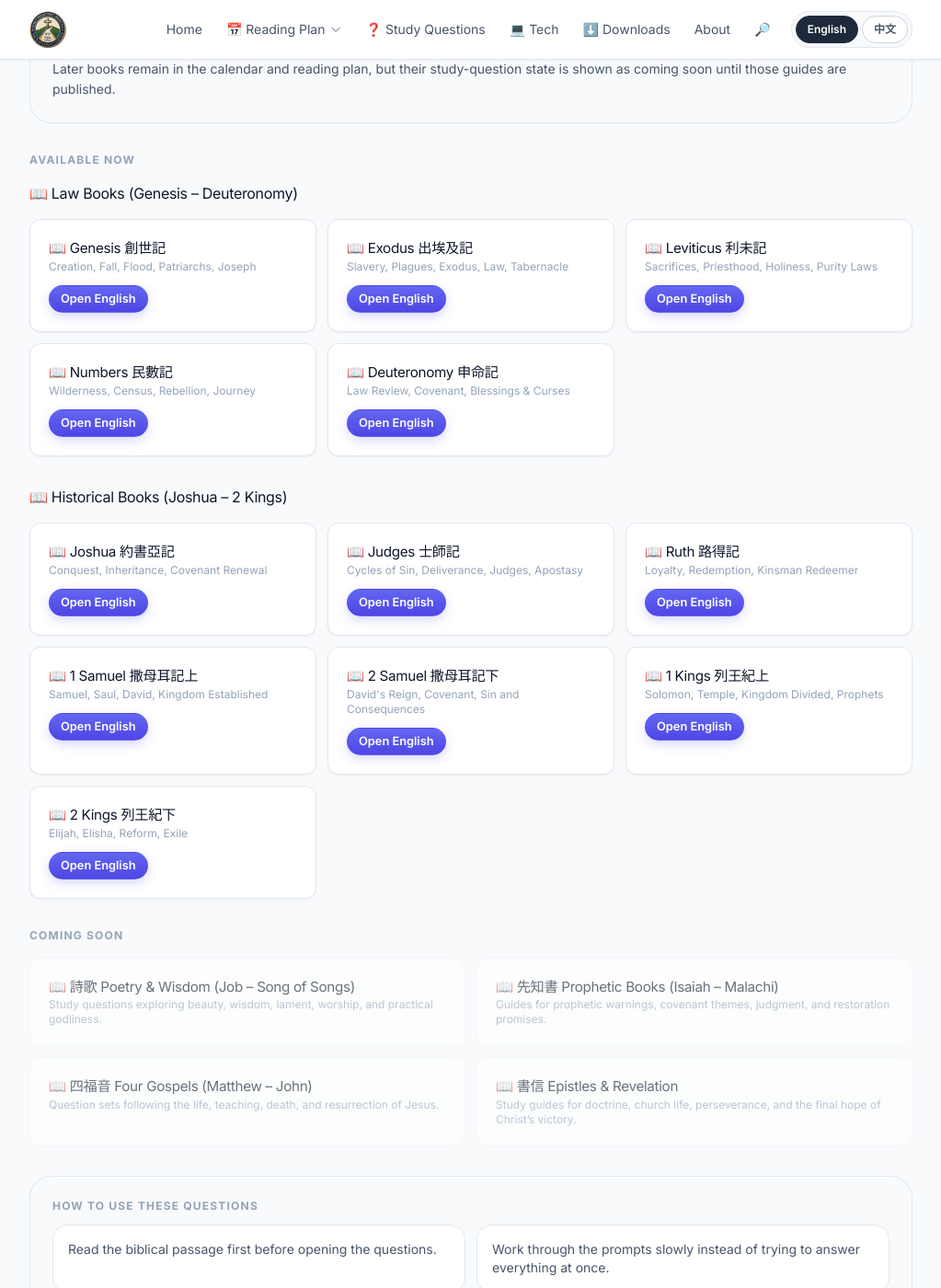
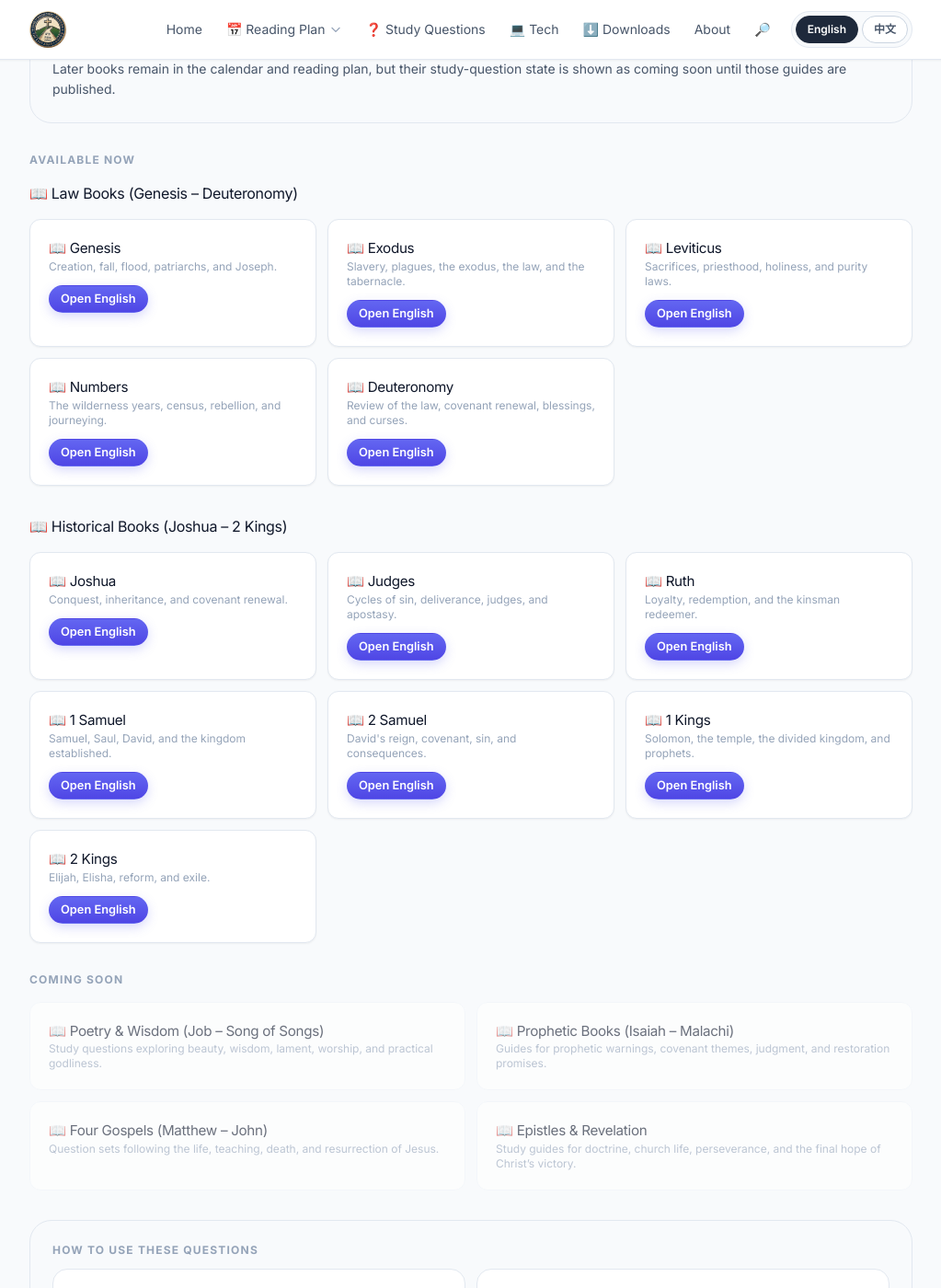
Before and after one commit to mansli7/mansli7.github.io, a Jekyll site: the page built from bs/sq/index.md, in a window 1280 px wide and 1400 px high, scrolled down 447 px. Shown: the whole window at 92% size, without its empty margins (128-1151 px from the left). Built offline with Jekyll 4.4.1, drawn with Linux system fonts in a browser that asks for light colours; nearby versions of some CDN libraries; part of the change alters nothing that is shown.

Commit message:
improve after review 5

```diff
--- a/bs/sq/index.md
+++ b/bs/sq/index.md
@@ -45,40 +45,50 @@ title: Study Questions
 <h2 class="card-zh" style="margin-top:0;">📖 律法書 (創世記至申命記)</h2>
 <div class="grid grid-cols-1 sm:grid-cols-2 lg:grid-cols-3 gap-3 mb-8 mt-4">
   <div class="bg-white rounded-xl border border-slate-200 p-5 shadow-sm transition-all duration-200 hover:-translate-y-0.5 hover:shadow-md">
-    <h3 style="margin-top:0;font-size:0.95rem;">📖 Genesis 創世記</h3>
-    <p class="text-xs text-slate-400 mb-3">Creation, Fall, Flood, Patriarchs, Joseph</p>
+    <h3 class="card-en" style="margin-top:0;font-size:0.95rem;">📖 Genesis</h3>
+    <h3 class="card-zh" style="margin-top:0;font-size:0.95rem;">📖 創世記</h3>
+    <p class="card-en text-xs text-slate-400 mb-3">Creation, fall, flood, patriarchs, and Joseph.</p>
+    <p class="card-zh text-xs text-slate-400 mb-3">創造、墮落、洪水、族長，以及約瑟的故事。</p>
     <div class="flex gap-2">
       <a href="en/genesis" class="cta card-en" style="font-size:0.8rem;padding:0.4rem 0.75rem;">Open English</a>
       <a href="zh/genesis" class="cta card-zh" style="font-size:0.8rem;padding:0.4rem 0.75rem;">打開中文</a>
     </div>
   </div>
   <div class="bg-white rounded-xl border border-slate-200 p-5 shadow-sm transition-all duration-200 hover:-translate-y-0.5 hover:shadow-md">
-    <h3 style="margin-top:0;font-size:0.95rem;">📖 Exodus 出埃及記</h3>
-    <p class="text-xs text-slate-400 mb-3">Slavery, Plagues, Exodus, Law, Tabernacle</p>
+    <h3 class="card-en" style="margin-top:0;font-size:0.95rem;">📖 Exodus</h3>
+    <h3 class="card-zh" style="margin-top:0;font-size:0.95rem;">📖 出埃及記</h3>
+    <p class="card-en text-xs text-slate-400 mb-3">Slavery, plagues, the exodus, the law, and the tabernacle.</p>
+    <p class="card-zh text-xs text-slate-400 mb-3">奴役、災禍、出埃及、律法，以及會幕。</p>
     <div class="flex gap-2">
       <a href="en/exodus" class="cta card-en" style="font-size:0.8rem;padding:0.4rem 0.75rem;">Open English</a>
       <a href="zh/exodus" class="cta card-zh" style="font-size:0.8rem;padding:0.4rem 0.75rem;">打開中文</a>
     </div>
   </div>
   <div class="bg-white rounded-xl border border-slate-200 p-5 shadow-sm transition-all duration-200 hover:-translate-y-0.5 hover:shadow-md">
-    <h3 style="margin-top:0;font-size:0.95rem;">📖 Leviticus 利未記</h3>
-    <p class="text-xs text-slate-400 mb-3">Sacrifices, Priesthood, Holiness, Purity Laws</p>
+    <h3 class="card-en" style="margin-top:0;font-size:0.95rem;">📖 Leviticus</h3>
+    <h3 class="card-zh" style="margin-top:0;font-size:0.95rem;">📖 利未記</h3>
+    <p class="card-en text-xs text-slate-400 mb-3">Sacrifices, priesthood, holiness, and purity laws.</p>
+    <p class="card-zh text-xs text-slate-400 mb-3">獻祭、祭司職分、聖潔，以及潔淨條例。</p>
     <div class="flex gap-2">
       <a href="en/leviticus" class="cta card-en" style="font-size:0.8rem;padding:0.4rem 0.75rem;">Open English</a>
       <a href="zh/leviticus" class="cta card-zh" style="font-size:0.8rem;padding:0.4rem 0.75rem;">打開中文</a>
     </div>
   </div>
   <div class="bg-white rounded-xl border border-slate-200 p-5 shadow-sm transition-all duration-200 hover:-translate-y-0.5 hover:shadow-md">
-    <h3 style="margin-top:0;font-size:0.95rem;">📖 Numbers 民數記</h3>
-    <p class="text-xs text-slate-400 mb-3">Wilderness, Census, Rebellion, Journey</p>
+    <h3 class="card-en" style="margin-top:0;font-size:0.95rem;">📖 Numbers</h3>
+    <h3 class="card-zh" style="margin-top:0;font-size:0.95rem;">📖 民數記</h3>
+    <p class="card-en text-xs text-slate-400 mb-3">The wilderness years, census, rebellion, and journeying.</p>
+    <p class="card-zh text-xs text-slate-400 mb-3">曠野歲月、數點百姓、悖逆，以及路程。</p>
     <div class="flex gap-2">
       <a href="en/numbers" class="cta card-en" style="font-size:0.8rem;padding:0.4rem 0.75rem;">Open English</a>
       <a href="zh/numbers" class="cta card-zh" style="font-size:0.8rem;padding:0.4rem 0.75rem;">打開中文</a>
     </div>
   </div>
   <div class="bg-white rounded-xl border border-slate-200 p-5 shadow-sm transition-all duration-200 hover:-translate-y-0.5 hover:shadow-md">
-    <h3 style="margin-top:0;font-size:0.95rem;">📖 Deuteronomy 申命記</h3>
-    <p class="text-xs text-slate-400 mb-3">Law Review, Covenant, Blessings &amp; Curses</p>
+    <h3 class="card-en" style="margin-top:0;font-size:0.95rem;">📖 Deuteronomy</h3>
+    <h3 class="card-zh" style="margin-top:0;font-size:0.95rem;">📖 申命記</h3>
+    <p class="card-en text-xs text-slate-400 mb-3">Review of the law, covenant renewal, blessings, and curses.</p>
+    <p class="card-zh text-xs text-slate-400 mb-3">重述律法、更新盟約、祝福，以及咒詛。</p>
     <div class="flex gap-2">
       <a href="en/deuteronomy" class="cta card-en" style="font-size:0.8rem;padding:0.4rem 0.75rem;">Open English</a>
       <a href="zh/deuteronomy" class="cta card-zh" style="font-size:0.8rem;padding:0.4rem 0.75rem;">打開中文</a>
@@ -90,56 +100,70 @@ title: Study Questions
 <h2 class="card-zh">📖 歷史書 (約書亞記至列王紀下)</h2>
 <div class="grid grid-cols-1 sm:grid-cols-2 lg:grid-cols-3 gap-3 mb-8 mt-4">
   <div class="bg-white rounded-xl border border-slate-200 p-5 shadow-sm transition-all duration-200 hover:-translate-y-0.5 hover:shadow-md">
-    <h3 style="margin-top:0;font-size:0.95rem;">📖 Joshua 約書亞記</h3>
-    <p class="text-xs text-slate-400 mb-3">Conquest, Inheritance, Covenant Renewal</p>
+    <h3 class="card-en" style="margin-top:0;font-size:0.95rem;">📖 Joshua</h3>
+    <h3 class="card-zh" style="margin-top:0;font-size:0.95rem;">📖 約書亞記</h3>
+    <p class="card-en text-xs text-slate-400 mb-3">Conquest, inheritance, and covenant renewal.</p>
+    <p class="card-zh text-xs text-slate-400 mb-3">征服、承受產業，以及更新盟約。</p>
     <div class="flex gap-2">
       <a href="en/joshua" class="cta card-en" style="font-size:0.8rem;padding:0.4rem 0.75rem;">Open English</a>
       <a href="zh/joshua" class="cta card-zh" style="font-size:0.8rem;padding:0.4rem 0.75rem;">打開中文</a>
     </div>
   </div>
   <div class="bg-white rounded-xl border border-slate-200 p-5 shadow-sm transition-all duration-200 hover:-translate-y-0.5 hover:shadow-md">
-    <h3 style="margin-top:0;font-size:0.95rem;">📖 Judges 士師記</h3>
-    <p class="text-xs text-slate-400 mb-3">Cycles of Sin, Deliverance, Judges, Apostasy</p>
+    <h3 class="card-en" style="margin-top:0;font-size:0.95rem;">📖 Judges</h3>
+    <h3 class="card-zh" style="margin-top:0;font-size:0.95rem;">📖 士師記</h3>
+    <p class="card-en text-xs text-slate-400 mb-3">Cycles of sin, deliverance, judges, and apostasy.</p>
+    <p class="card-zh text-xs text-slate-400 mb-3">犯罪循環、拯救、士師，以及背道。</p>
     <div class="flex gap-2">
       <a href="en/judges" class="cta card-en" style="font-size:0.8rem;padding:0.4rem 0.75rem;">Open English</a>
       <a href="zh/judges" class="cta card-zh" style="font-size:0.8rem;padding:0.4rem 0.75rem;">打開中文</a>
     </div>
   </div>
   <div class="bg-white rounded-xl border border-slate-200 p-5 shadow-sm transition-all duration-200 hover:-translate-y-0.5 hover:shadow-md">
-    <h3 style="margin-top:0;font-size:0.95rem;">📖 Ruth 路得記</h3>
-    <p class="text-xs text-slate-400 mb-3">Loyalty, Redemption, Kinsman Redeemer</p>
+    <h3 class="card-en" style="margin-top:0;font-size:0.95rem;">📖 Ruth</h3>
+    <h3 class="card-zh" style="margin-top:0;font-size:0.95rem;">📖 路得記</h3>
+    <p class="card-en text-xs text-slate-400 mb-3">Loyalty, redemption, and the kinsman redeemer.</p>
+    <p class="card-zh text-xs text-slate-400 mb-3">忠誠、救贖，以及至親救贖者。</p>
     <div class="flex gap-2">
       <a href="en/ruth" class="cta card-en" style="font-size:0.8rem;padding:0.4rem 0.75rem;">Open English</a>
       <a href="zh/ruth" class="cta card-zh" style="font-size:0.8rem;padding:0.4rem 0.75rem;">打開中文</a>
     </div>
   </div>
   <div class="bg-white rounded-xl border border-slate-200 p-5 shadow-sm transition-all duration-200 hover:-translate-y-0.5 hover:shadow-md">
-    <h3 style="margin-top:0;font-size:0.95rem;">📖 1 Samuel 撒母耳記上</h3>
-    <p class="text-xs text-slate-400 mb-3">Samuel, Saul, David, Kingdom Established</p>
+    <h3 class="card-en" style="margin-top:0;font-size:0.95rem;">📖 1 Samuel</h3>
+    <h3 class="card-zh" style="margin-top:0;font-size:0.95rem;">📖 撒母耳記上</h3>
+    <p class="card-en text-xs text-slate-400 mb-3">Samuel, Saul, David, and the kingdom established.</p>
+    <p class="card-zh text-xs text-slate-400 mb-3">撒母耳、掃羅、大衛，以及王國的建立。</p>
     <div class="flex gap-2">
       <a href="en/1-samuel" class="cta card-en" style="font-size:0.8rem;padding:0.4rem 0.75rem;">Open English</a>
       <a href="zh/1-samuel" class="cta card-zh" style="font-size:0.8rem;padding:0.4rem 0.75rem;">打開中文</a>
     </div>
   </div>
   <div class="bg-white rounded-xl border border-slate-200 p-5 shadow-sm transition-all duration-200 hover:-translate-y-0.5 hover:shadow-md">
-    <h3 style="margin-top:0;font-size:0.95rem;">📖 2 Samuel 撒母耳記下</h3>
-    <p class="text-xs text-slate-400 mb-3">David's Reign, Covenant, Sin and Consequences</p>
+    <h3 class="card-en" style="margin-top:0;font-size:0.95rem;">📖 2 Samuel</h3>
+    <h3 class="card-zh" style="margin-top:0;font-size:0.95rem;">📖 撒母耳記下</h3>
+    <p class="card-en text-xs text-slate-400 mb-3">David's reign, covenant, sin, and consequences.</p>
+    <p class="card-zh text-xs text-slate-400 mb-3">大衛作王、盟約、罪，以及後果。</p>
     <div class="flex gap-2">
       <a href="en/2-samuel" class="cta card-en" style="font-size:0.8rem;padding:0.4rem 0.75rem;">Open English</a>
       <a href="zh/2-samuel" class="cta card-zh" style="font-size:0.8rem;padding:0.4rem 0.75rem;">打開中文</a>
     </div>
   </div>
   <div class="bg-white rounded-xl border border-slate-200 p-5 shadow-sm transition-all duration-200 hover:-translate-y-0.5 hover:shadow-md">
-    <h3 style="margin-top:0;font-size:0.95rem;">📖 1 Kings 列王紀上</h3>
-    <p class="text-xs text-slate-400 mb-3">Solomon, Temple, Kingdom Divided, Prophets</p>
+    <h3 class="card-en" style="margin-top:0;font-size:0.95rem;">📖 1 Kings</h3>
+    <h3 class="card-zh" style="margin-top:0;font-size:0.95rem;">📖 列王紀上</h3>
+    <p class="card-en text-xs text-slate-400 mb-3">Solomon, the temple, the divided kingdom, and prophets.</p>
+    <p class="card-zh text-xs text-slate-400 mb-3">所羅門、聖殿、王國分裂，以及先知。</p>
     <div class="flex gap-2">
       <a href="en/1-kings" class="cta card-en" style="font-size:0.8rem;padding:0.4rem 0.75rem;">Open English</a>
       <a href="zh/1-kings" class="cta card-zh" style="font-size:0.8rem;padding:0.4rem 0.75rem;">打開中文</a>
     </div>
   </div>
   <div class="bg-white rounded-xl border border-slate-200 p-5 shadow-sm transition-all duration-200 hover:-translate-y-0.5 hover:shadow-md">
-    <h3 style="margin-top:0;font-size:0.95rem;">📖 2 Kings 列王紀下</h3>
-    <p class="text-xs text-slate-400 mb-3">Elijah, Elisha, Reform, Exile</p>
+    <h3 class="card-en" style="margin-top:0;font-size:0.95rem;">📖 2 Kings</h3>
+    <h3 class="card-zh" style="margin-top:0;font-size:0.95rem;">📖 列王紀下</h3>
+    <p class="card-en text-xs text-slate-400 mb-3">Elijah, Elisha, reform, and exile.</p>
+    <p class="card-zh text-xs text-slate-400 mb-3">以利亞、以利沙、改革，以及被擄。</p>
     <div class="flex gap-2">
       <a href="en/2-kings" class="cta card-en" style="font-size:0.8rem;padding:0.4rem 0.75rem;">Open English</a>
       <a href="zh/2-kings" class="cta card-zh" style="font-size:0.8rem;padding:0.4rem 0.75rem;">打開中文</a>
@@ -151,20 +175,28 @@ title: Study Questions
 <p class="card-zh text-xs font-bold tracking-widest text-slate-400 uppercase mb-4">即將提供</p>
 <div class="grid grid-cols-1 sm:grid-cols-2 gap-3 mb-8">
   <div class="bg-white rounded-xl border border-slate-100 p-5 opacity-60">
-    <h3 style="margin-top:0;font-size:0.95rem;">📖 詩歌 Poetry &amp; Wisdom (Job – Song of Songs)</h3>
-    <p class="text-xs text-slate-400 mb-0">Study questions exploring beauty, wisdom, lament, worship, and practical godliness.</p>
+    <h3 class="card-en" style="margin-top:0;font-size:0.95rem;">📖 Poetry &amp; Wisdom (Job – Song of Songs)</h3>
+    <h3 class="card-zh" style="margin-top:0;font-size:0.95rem;">📖 詩歌智慧書 (約伯記至雅歌)</h3>
+    <p class="card-en text-xs text-slate-400 mb-0">Study questions exploring beauty, wisdom, lament, worship, and practical godliness.</p>
+    <p class="card-zh text-xs text-slate-400 mb-0">將整理關於美、智慧、哀歌、敬拜，以及實際敬虔生活的問題。</p>
   </div>
   <div class="bg-white rounded-xl border border-slate-100 p-5 opacity-60">
-    <h3 style="margin-top:0;font-size:0.95rem;">📖 先知書 Prophetic Books (Isaiah – Malachi)</h3>
-    <p class="text-xs text-slate-400 mb-0">Guides for prophetic warnings, covenant themes, judgment, and restoration promises.</p>
+    <h3 class="card-en" style="margin-top:0;font-size:0.95rem;">📖 Prophetic Books (Isaiah – Malachi)</h3>
+    <h3 class="card-zh" style="margin-top:0;font-size:0.95rem;">📖 先知書 (以賽亞書至瑪拉基書)</h3>
+    <p class="card-en text-xs text-slate-400 mb-0">Guides for prophetic warnings, covenant themes, judgment, and restoration promises.</p>
+    <p class="card-zh text-xs text-slate-400 mb-0">將整理先知警告、盟約主題、審判，以及復興應許的引導問題。</p>
   </div>
   <div class="bg-white rounded-xl border border-slate-100 p-5 opacity-60">
-    <h3 style="margin-top:0;font-size:0.95rem;">📖 四福音 Four Gospels (Matthew – John)</h3>
-    <p class="text-xs text-slate-400 mb-0">Question sets following the life, teaching, death, and resurrection of Jesus.</p>
+    <h3 class="card-en" style="margin-top:0;font-size:0.95rem;">📖 Four Gospels (Matthew – John)</h3>
+    <h3 class="card-zh" style="margin-top:0;font-size:0.95rem;">📖 四福音 (馬太福音至約翰福音)</h3>
+    <p class="card-en text-xs text-slate-400 mb-0">Question sets following the life, teaching, death, and resurrection of Jesus.</p>
+    <p class="card-zh text-xs text-slate-400 mb-0">將整理跟隨耶穌生平、教導、受死與復活的問題集。</p>
   </div>
   <div class="bg-white rounded-xl border border-slate-100 p-5 opacity-60">
-    <h3 style="margin-top:0;font-size:0.95rem;">📖 書信 Epistles &amp; Revelation</h3>
-    <p class="text-xs text-slate-400 mb-0">Study guides for doctrine, church life, perseverance, and the final hope of Christ’s victory.</p>
+    <h3 class="card-en" style="margin-top:0;font-size:0.95rem;">📖 Epistles &amp; Revelation</h3>
+    <h3 class="card-zh" style="margin-top:0;font-size:0.95rem;">📖 書信與啟示錄</h3>
+    <p class="card-en text-xs text-slate-400 mb-0">Study guides for doctrine, church life, perseverance, and the final hope of Christ’s victory.</p>
+    <p class="card-zh text-xs text-slate-400 mb-0">將整理教義、教會生活、忍耐，以及基督終極得勝盼望的查考引導。</p>
   </div>
 </div>
 
```
